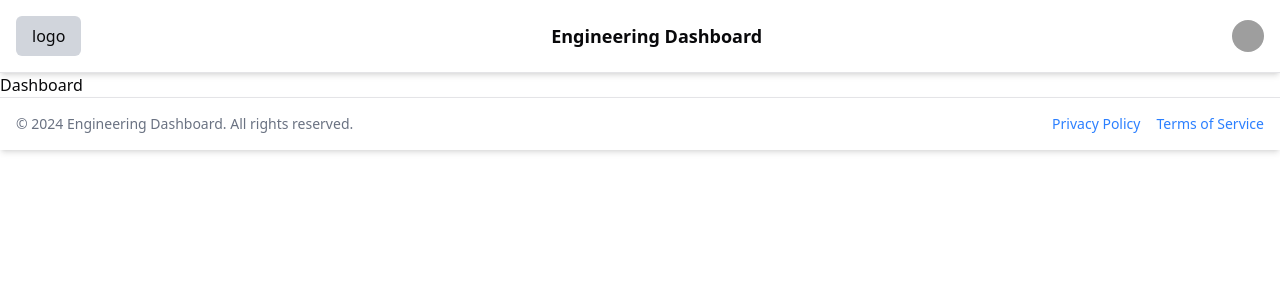
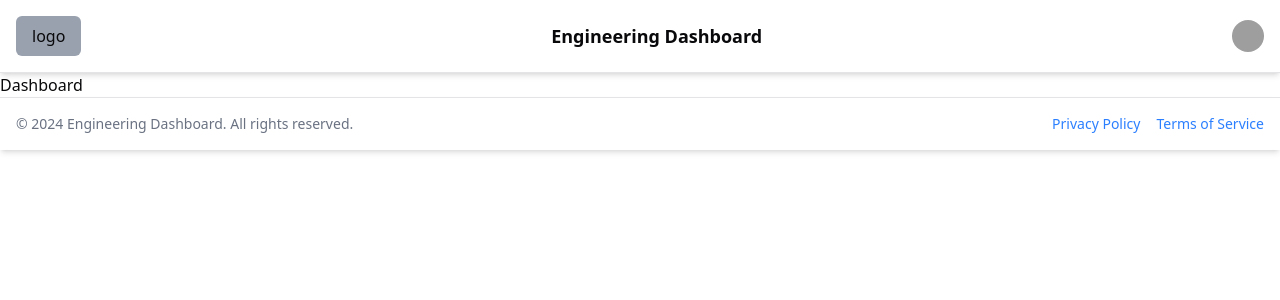
Before and after one commit to owusuvictorjnr/eng-dashboard, a Next.js app: page /dashboard in a window 1280 px wide. Shown: the top 300 px of the page. Built offline with nearby package versions, Linux system fonts and the light colour scheme; grey boxes are pictures that could not be loaded.

Commit message:
logo styling

```diff
--- a/components/Header.tsx
+++ b/components/Header.tsx
@@ -4,8 +4,8 @@ import { Avatar, AvatarFallback, AvatarImage } from "@/components/ui/avatar";
 
 export default function Header() {
   return (
-    <header className="w-full p-4 border-b shadow-md flex justify-between items-center">
-      <div className="bg-gray-300 rounded-md py-2 px-4">
+    <header className="w-full p-4 border-b shadow-md flex justify-between items-center sticky top-0 z-10">
+      <div className="bg-gray-400 rounded-md py-2 px-4 hover:bg-gray-200 hover:transform hover:duration-500">
         <h2 className="">logo</h2>
       </div>
 
```
